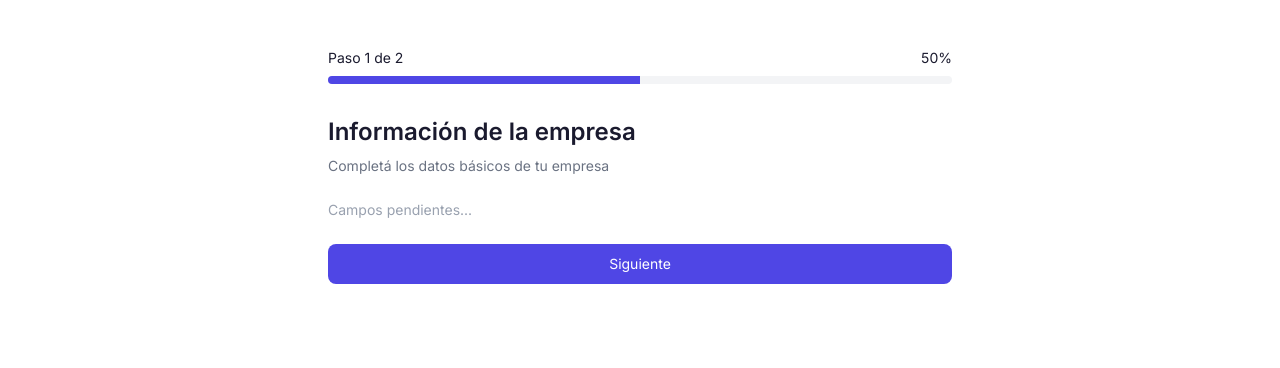
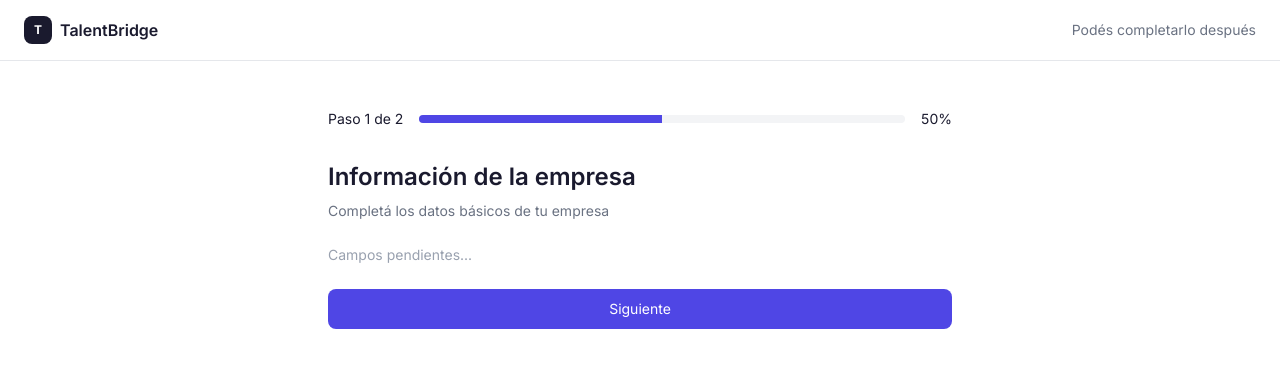
Before and after one commit to No-Country-simulation/S04-26-Equipo-03-Web-App-Development, a Next.js app in the folder frontend/: page /onboarding/company in a window 1280 px wide. Shown: the top 368 px of the page. Built offline with nearby package versions, Linux system fonts and the light colour scheme.

Commit message:
feat(onboarding): add header with border and update progress bar layout
- Add SiteHeader wrapper with 1.25px border and 'Podés completarlo después' message
- Refactor ProgressBar to 3-column row: step info | progress bar | percentage

```diff
--- a/frontend/src/app/onboarding/company/page.tsx
+++ b/frontend/src/app/onboarding/company/page.tsx
@@ -1,12 +1,20 @@
 'use client';
 
+import SiteHeader from '@/components/layout/SiteHeader';
 import { CompanyOnboarding } from '@/components/onboarding/company/CompanyOnboarding';
-
-// import CompanyOnboarding from '@/components/onboarding/company/CompanyOnboarding'
 
 export default function CompanyOnboardingPage() {
   return (
     <div className="min-h-dvh bg-white">
+      <div className="border-b-[1.25px] border-b-[#E5E7EB]">
+        <SiteHeader
+          rightContent={
+            <span className="text-sm text-gray-500">
+              Podés completarlo después
+            </span>
+          }
+        />
+      </div>
       <CompanyOnboarding />
     </div>
   );
--- a/frontend/src/components/onboarding/company/ProgressBar.tsx
+++ b/frontend/src/components/onboarding/company/ProgressBar.tsx
@@ -7,19 +7,19 @@ export function ProgressBar({ currentStep, totalSteps }: ProgressBarProps) {
   const progress = (currentStep / totalSteps) * 100
 
   return (
-    <div className="space-y-2">
-      <div className="flex items-center justify-between text-sm text-[#1a1a2e]">
-        <span>
-          Paso {currentStep} de {totalSteps}
-        </span>
-        <span>{Math.round(progress)}%</span>
-      </div>
-      <div className="h-2 bg-gray-100 rounded-full overflow-hidden">
+    <div className="flex items-center gap-4">
+      <span className="text-sm text-[#1a1a2e] shrink-0">
+        Paso {currentStep} de {totalSteps}
+      </span>
+      <div className="flex-1 h-2 bg-gray-100 rounded-full overflow-hidden">
         <div
           className="h-full bg-[#4f46e5] transition-all duration-300"
           style={{ width: `${progress}%` }}
         />
       </div>
+      <span className="text-sm text-[#1a1a2e] shrink-0">
+        {Math.round(progress)}%
+      </span>
     </div>
   )
 }
```
